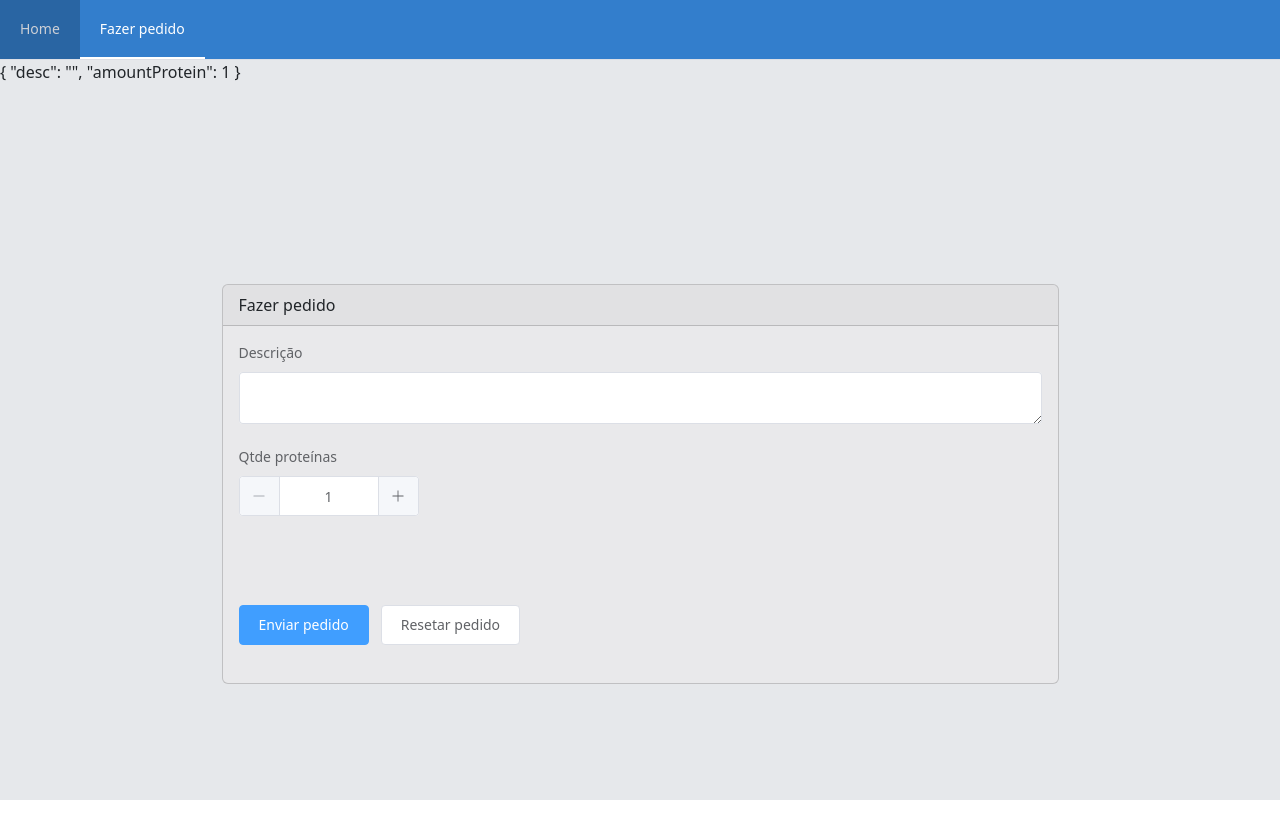
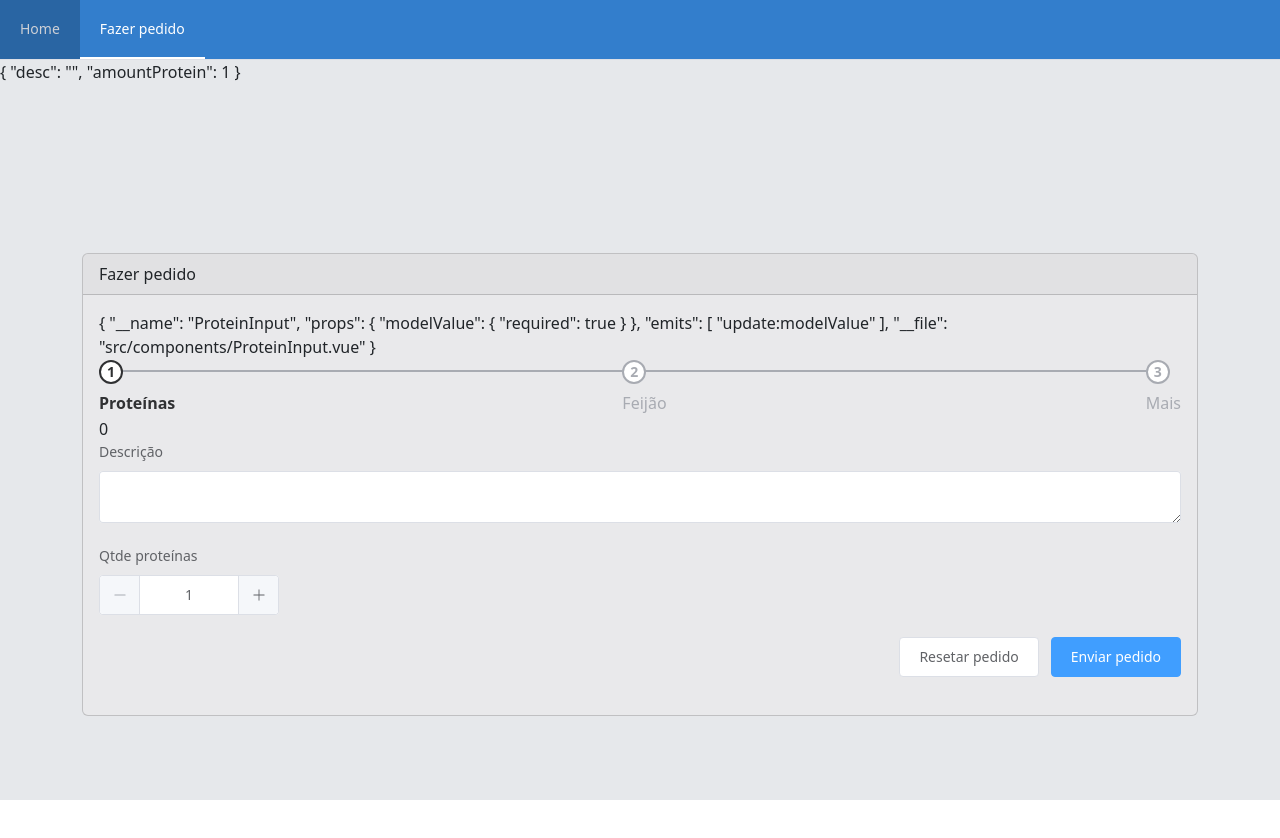
Before and after one commit to luizgustavoou/Marmitec, a Vue app: page /addpedidos in a window 1280 px wide. Shown: the top 838 px of the page. Built offline with nearby package versions, Linux system fonts and the light colour scheme.

Commit message:
feature(FormPedido/ProteinInput): começo do multi form com progress bar

```diff
--- a/src/components/FormPedido.vue
+++ b/src/components/FormPedido.vue
@@ -1,6 +1,6 @@
 <script setup lang="ts">
-import { InputsForm1 } from "@/components";
-import { reactive, ref, watch } from "vue";
+import { ProteinInput } from "@/components";
+import { computed, reactive, ref, watch } from "vue";
 import type { FormInstance, FormRules } from "element-plus";
 
 const props = defineProps<{
@@ -49,7 +49,8 @@ const submitForm = (formEl: FormInstance | undefined) => {
   if (!formEl) return;
   formEl.validate((valid) => {
     if (valid) {
-      props.submit();
+      //props.submit();
+      next();
     } else {
       console.log("error submit!");
       return false;
@@ -61,9 +62,32 @@ const resetForm = (formEl: FormInstance | undefined) => {
   if (!formEl) return;
   formEl.resetFields();
 };
+
+const active = ref(0);
+
+const next = () => {
+  if (active.value++ > 2) active.value = 0;
+};
+
+const forms = [ProteinInput];
+
+const currentForm = computed(() => {
+  return forms[active.value];
+});
+// const flag = ref(false);
 </script>
 
 <template>
+  {{ currentForm }}
+  <!-- <button @click="() => (flag = !flag)">teste</button>
+  {{ flag }} -->
+  <el-steps :active="active" finish-status="success">
+    <el-step title="Proteínas" />
+    <el-step title="Feijão" />
+    <el-step title="Mais" />
+  </el-steps>
+  {{ active }}
+
   <el-form
     size="large"
     :label-position="'top'"
@@ -74,20 +98,24 @@ const resetForm = (formEl: FormInstance | undefined) => {
     :hide-required-asterisk="true"
     class="d-flex flex-column h-100"
   >
-    <InputsForm1
+    <!-- <InputsForm1
       :model-value="ruleForm"
       @update:model-value="(newForm) => Object.assign(ruleForm, newForm)"
-    ></InputsForm1>
-    <el-form-item class="mt-auto">
+    ></InputsForm1> -->
+
+    <component
+      :is="currentForm"
+      :model-value="ruleForm"
+      @update:model-value="(newForm) => Object.assign(ruleForm, newForm)"
+    ></component>
+
+    <el-form-item class="mt-auto ms-auto">
+      <el-button @click="resetForm(ruleFormRef)">Resetar pedido</el-button>
       <el-button type="primary" @click="submitForm(ruleFormRef)"
         >Enviar pedido</el-button
       >
-      <el-button @click="resetForm(ruleFormRef)">Resetar pedido</el-button>
     </el-form-item>
   </el-form>
 </template>
 
-<style>
-.demo-ruleForm {
-}
-</style>
+<style></style>
--- a/src/components/index.ts
+++ b/src/components/index.ts
@@ -1,5 +1,5 @@
 import TheMenu from "./TheMenu.vue";
 import FormPedido from "./FormPedido.vue";
-import InputsForm1 from "./InputsForm1.vue";
+import ProteinInput from "./ProteinInput.vue";
 
-export { TheMenu, FormPedido, InputsForm1 };
+export { TheMenu, FormPedido, ProteinInput };
--- a/src/views/PedidoView.vue
+++ b/src/views/PedidoView.vue
@@ -31,7 +31,7 @@ onMounted(() => {
 <template>
   {{ form }}
   <div class="d-flex justify-content-center align-items-center container h-100">
-    <div class="card w-75 h-50" style="background-color: #e9e9eb">
+    <div class="card" style="background-color: #e9e9eb; min-width: 75%">
       <div class="card-header">Fazer pedido</div>
       <div class="card-body">
         <FormPedido
```
Also changed, not shown: src/components/ProteinInput.vue (renamed from src/components/InputsForm1.vue).
